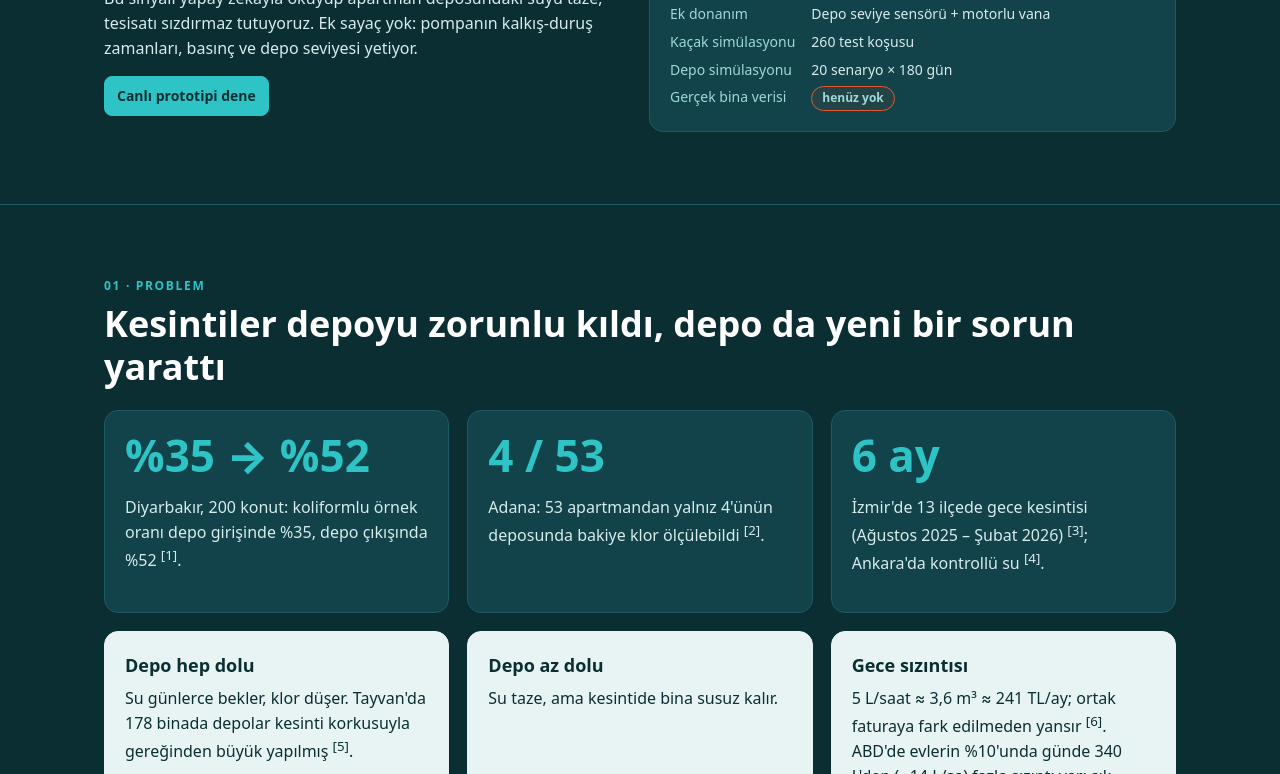
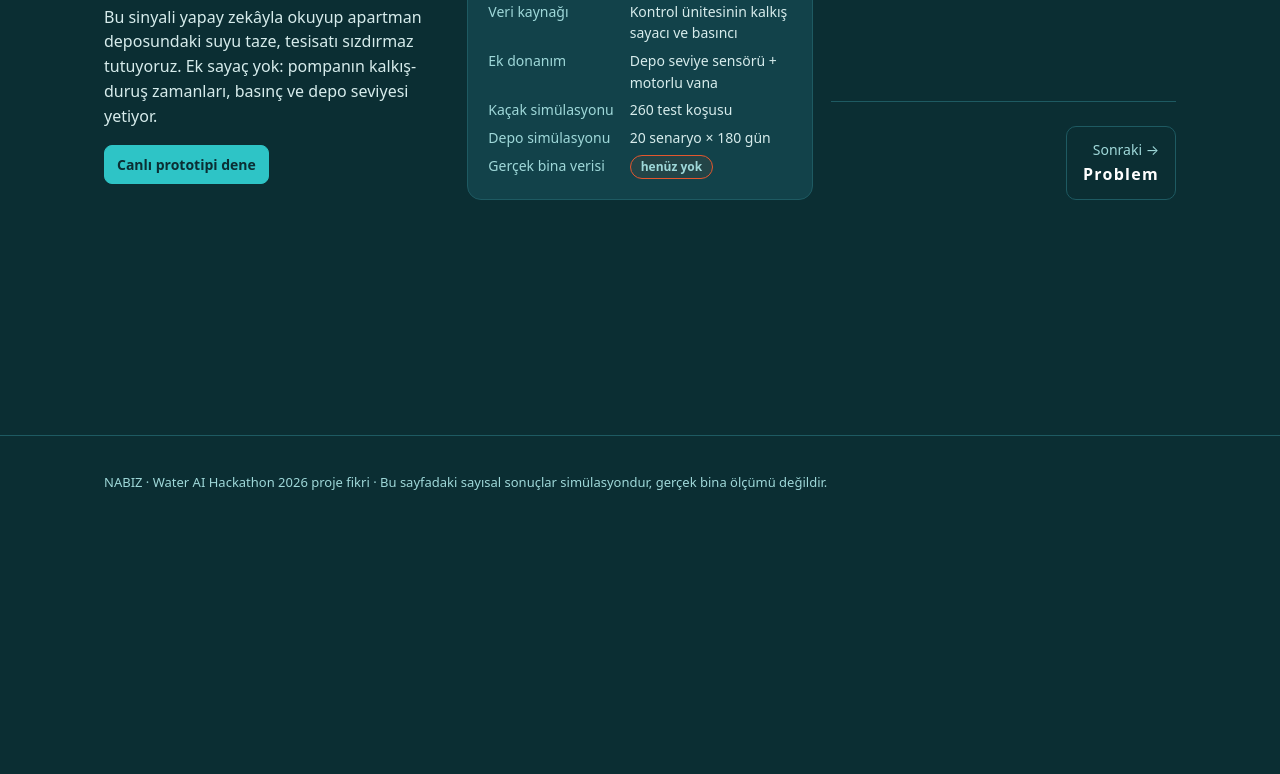
Before and after one commit to sayko89/willo, a plain HTML site: page site/index.html in a window 1280 px wide. Shown: the part 364-1138 px from the top of the page. After the commit the page ends 892 px from the top, so only its background shows below. Drawn offline with Linux system fonts and the light colour scheme.

Commit message:
Site: kaydırmalı tek sayfa yerine sekmeli sayfalar
Üstteki sekmeye basınca yalnız o bölüm açılıyor (hash yönlendirme,
#genel varsayılan). Her bölümün altında Önceki/Sonraki geçişi; aktif
sekme vurgulanıyor; grafikler bölüm açılınca yeniden çiziliyor.
Q-AeroLink sitesindeki yapı örnek alındı.

Co-Authored-By: Claude Opus 5.5 <noreply@anthropic.com>
Claude-Session: https://claude.ai/code/session_01XjSewtY39xJRa4jEANVHRC

```diff
--- a/site/index.html
+++ b/site/index.html
@@ -117,17 +117,30 @@ details summary{cursor:pointer;color:#fff;font-weight:600}
 .advice{background:rgba(46,196,198,.08);border-radius:10px;padding:10px 14px}
 .reportfoot{display:flex;justify-content:space-between;align-items:center;gap:12px;flex-wrap:wrap;margin-top:10px}
 footer{padding:36px 0;font-size:13px;color:var(--muted)}
+html{scroll-behavior:auto}
+.view{display:none;min-height:calc(100vh - 57px)}
+.view.active{display:block;animation:viewIn .4s cubic-bezier(.2,.7,.2,1) both}
+@keyframes viewIn{from{opacity:0;transform:translateY(10px)}to{opacity:1;transform:none}}
+@media (prefers-reduced-motion:reduce){.view.active{animation:none}}
+nav a{padding:17px 2px;border-bottom:2px solid transparent;transition:color .2s,border-color .2s}
+nav a.on{color:#fff;border-bottom-color:var(--aqua)}
+nav a.brand{border-bottom:none}
+.pager{display:flex;justify-content:space-between;gap:16px;margin-top:48px;padding-top:24px;border-top:1px solid var(--line)}
+.pager a{display:block;text-decoration:none;color:var(--muted);font-size:14px;padding:12px 16px;border:1px solid var(--line);border-radius:10px;max-width:48%}
+.pager a:hover{border-color:var(--aqua);color:#fff}
+.pager a b{display:block;color:#fff;font-size:16px;margin-top:2px}
+.pager a.next{margin-left:auto;text-align:right}
 </style>
 </head>
 <body>
 <nav><div class="wrap">
-  <b>NABIZ</b>
-  <a href="#problem">01 Problem</a><a href="#kim">02 Kimin için</a><a href="#cozum">03 Çözüm</a>
+  <a class="brand" href="#genel"><b>NABIZ</b></a>
+  <a href="#genel">Genel bakış</a><a href="#problem">01 Problem</a><a href="#kim">02 Kimin için</a><a href="#cozum">03 Çözüm</a>
   <a href="#kacak">04 Canlı prototip</a><a href="#depo">05 Depo simülasyonu</a><a href="#fark">06 Farkımız</a>
   <a href="#test">07 Varsayımlar</a><a href="#kaynak">Kaynaklar</a>
 </div></nav>
 
-<header><section style="padding-top:64px"><div class="wrap grid g2" style="align-items:end">
+<section class="view" id="genel" style="padding-top:64px"><div class="wrap grid g2" style="align-items:end">
   <div>
     <div class="tag">Water AI Hackathon 2026 · Wilo Türkiye x imece · Binalar</div>
     <h1>NABIZ</h1>
@@ -147,9 +160,9 @@ footer{padding:36px 0;font-size:13px;color:var(--muted)}
       <span>Gerçek bina verisi</span><span><span class="pill">henüz yok</span></span>
     </div>
   </div>
-</div></section></header>
+</div></section>
 
-<section id="problem"><div class="wrap">
+<section class="view" id="problem"><div class="wrap">
   <div class="tag">01 · Problem</div>
   <h2>Kesintiler depoyu zorunlu kıldı, depo da yeni bir sorun yarattı</h2>
   <div class="grid g3">
@@ -164,7 +177,7 @@ footer{padding:36px 0;font-size:13px;color:var(--muted)}
   </div>
 </div></section>
 
-<section id="kim"><div class="wrap">
+<section class="view" id="kim"><div class="wrap">
   <div class="tag">02 · Kimin için · 03 · Bugün nasıl yapılıyor</div>
   <h2>Site yönetimi bu kararları bugün veri olmadan veriyor</h2>
   <div class="grid g2">
@@ -189,7 +202,7 @@ footer{padding:36px 0;font-size:13px;color:var(--muted)}
   </div>
 </div></section>
 
-<section id="cozum"><div class="wrap">
+<section class="view" id="cozum"><div class="wrap">
   <div class="tag">03 · Çözüm</div>
   <h2>Hidrofor zaten konuşuyor; NABIZ onu Wilo-Monitor'da dinler</h2>
   <div class="chain">
@@ -210,7 +223,7 @@ footer{padding:36px 0;font-size:13px;color:var(--muted)}
   </div>
 </div></section>
 
-<section id="kacak"><div class="wrap">
+<section class="view" id="kacak"><div class="wrap">
   <div class="tag">04 · Canlı prototip · gece kaçağı</div>
   <h2>Pompa gece ne sıklıkla çalışıyor? Kaçağı bu söylüyor</h2>
   <p style="max-width:860px">Gece kimse su kullanmıyorken bodrumdaki hidroforun susması gerekir. Bir yerde su sızıyorsa basınç tankı yavaşça boşalır ve pompa <b>hep aynı aralıkla</b> kendi kendine çalışır. NABIZ bu ritmi dinler: kaç dakikada bir çalıştığından sızan suyun miktarını, basıncın nasıl düştüğünden de kaynağını çıkarır. Aşağıdaki bina tarayıcında simüle ediliyor; NABIZ yalnız bir gerçek binada da okunabilecek iki sinyali görüyor: basınç (0,1 bar adımlı) ve "pompa çalışıyor" bilgisi.</p>
@@ -326,7 +339,7 @@ footer{padding:36px 0;font-size:13px;color:var(--muted)}
   <div class="grid g3" style="margin-top:18px" id="leakstats"></div>
 </div></section>
 
-<section id="depo"><div class="wrap">
+<section class="view" id="depo"><div class="wrap">
   <div class="tag">05 · Depo simülasyonu</div>
   <h2>Takvim değişince sabit kural çöküyor, öğrenen sistem uyum sağlıyor</h2>
   <p>36 kişilik bina, 10 m³ depo, 180 gün. Kesinti takvimi İzmir'deki gibi sıklaşıyor ve Ankara'daki gibi gündüze kayıyor; ayrıca habersiz kesintiler var <span class="pill">senaryo varsayımı</span>. Grafik, kesintiler her gün 08–22 olduktan sonraki bir haftayı gösterir.</p>
@@ -341,7 +354,7 @@ footer{padding:36px 0;font-size:13px;color:var(--muted)}
   </div>
 </div></section>
 
-<section id="fark"><div class="wrap">
+<section class="view" id="fark"><div class="wrap">
   <div class="tag">06 · Farkımız</div>
   <h2>Kaçak alarmı yeni değil; debi, maliyet ve depo tazeliği yeni</h2>
   <div class="card" style="overflow-x:auto">
@@ -358,7 +371,7 @@ footer{padding:36px 0;font-size:13px;color:var(--muted)}
   </div>
 </div></section>
 
-<section id="test"><div class="wrap">
+<section class="view" id="test"><div class="wrap">
   <div class="tag">07 · Varsayımlar ve ilk test</div>
   <h2>Neyi bildiğimizi, neyi bilmediğimizi açıkça yazıyoruz</h2>
   <div class="card" style="overflow-x:auto">
@@ -380,7 +393,7 @@ footer{padding:36px 0;font-size:13px;color:var(--muted)}
   </div>
 </div></section>
 
-<section id="kaynak"><div class="wrap">
+<section class="view" id="kaynak"><div class="wrap">
   <div class="tag">Kaynaklar</div>
   <ol class="src">
     <li>Çalık O., tıpta uzmanlık tezi, Diyarbakır (özet) — <a href="https://acikbilim.yok.gov.tr/handle/20.500.12812/292765">YÖK Açık Bilim</a></li>
@@ -642,5 +655,33 @@ window.addEventListener('resize',()=>{if(SIM){play.shown=-1;drawNight(SIM.nights
 setPlay('pause');
 loadResults().finally(()=>{buildSim();requestAnimationFrame(frame)});
 </script>
+<script>
+(function(){
+  const views=[...document.querySelectorAll('section.view')];
+  const links=[...document.querySelectorAll('nav a[href^="#"]')].filter(a=>!a.classList.contains('brand'));
+  const title=id=>{const a=links.find(l=>l.getAttribute('href')==='#'+id);return a?a.textContent.replace(/^\d+\s*/,''):id};
+  views.forEach((v,i)=>{
+    const prev=views[i-1],next=views[i+1],wrap=v.querySelector('.wrap');
+    if(!wrap)return;
+    const pg=document.createElement('nav');pg.className='pager';pg.setAttribute('aria-label','Bölümler arası geçiş');
+    pg.style.cssText='position:static;background:none;backdrop-filter:none;border-bottom:none';
+    pg.innerHTML=(prev?`<a href="#${prev.id}">← Önceki<b>${title(prev.id)}</b></a>`:'')+(next?`<a class="next" href="#${next.id}">Sonraki →<b>${title(next.id)}</b></a>`:'');
+    wrap.appendChild(pg);
+  });
+  function route(){
+    let id=(location.hash||'').slice(1);
+    if(!views.some(v=>v.id===id))id='genel';
+    views.forEach(v=>v.classList.toggle('active',v.id===id));
+    links.forEach(a=>{const on=a.getAttribute('href')==='#'+id;a.classList.toggle('on',on);
+      if(on){a.setAttribute('aria-current','page');a.scrollIntoView({block:'nearest',inline:'nearest'})}else a.removeAttribute('aria-current')});
+    window.scrollTo(0,0);
+    document.title=(id==='genel'?'':title(id)+' · ')+'NABIZ';
+    // canvases measure their width: redraw once the view is visible
+    requestAnimationFrame(()=>window.dispatchEvent(new Event('resize')));
+  }
+  addEventListener('hashchange',route);
+  route();
+})();
+</script>
 </body>
 </html>
```
